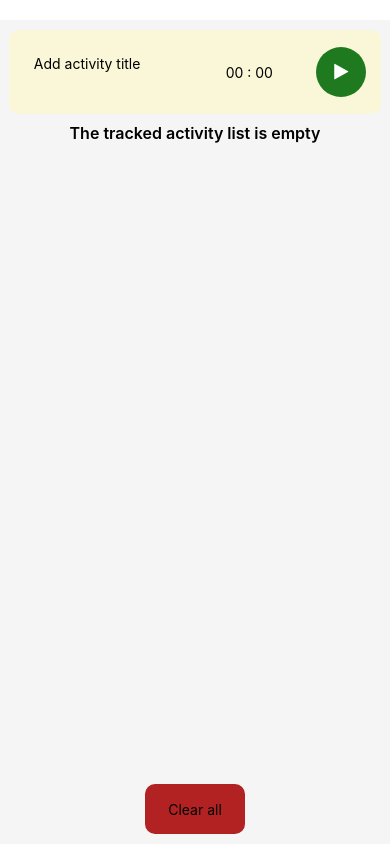
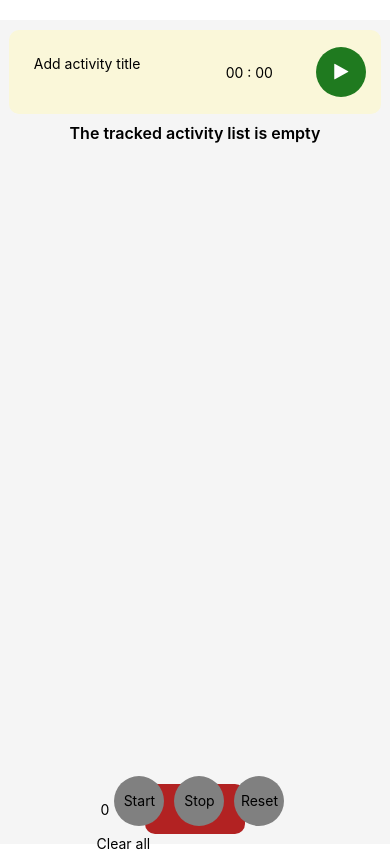
Before and after one commit to nata-kab/TimeTracker, a React Native app: screen / in a window 390 px wide. Built offline with nearby package versions, Linux system fonts and the light colour scheme.

Commit message:
feat: add simple timer

```diff
--- a/src/components/GeneralScreen/index.js
+++ b/src/components/GeneralScreen/index.js
@@ -6,6 +6,7 @@ import { resetTimeTrackerList } from "../../redux/reducers/timeTrackersListSlice
 import MainTask from "../MainTask";
 import ButtonHelper from "../Shared/ButtonHelper";
 import TrackersList from "../TrackersList";
+import Timer from "../MainTask/ActiveTimeTracker/Timer";
 
 const GeneralScreen = () => {
   const dispatch = useDispatch();
@@ -24,6 +25,7 @@ const GeneralScreen = () => {
           buttonWidth={100}
           onPress={handleDeleteAllTimeTrackerList}
         >
+          <Timer />
           Clear all
         </ButtonHelper>
       </View>
--- /dev/null
+++ b/src/components/MainTask/ActiveTimeTracker/Timer/index.js
@@ -0,0 +1,60 @@
+import React, { useEffect, useState } from "react";
+import { View, Text, StyleSheet } from "react-native";
+import { number, string, oneOfType } from "prop-types";
+import ButtonHelper from "../../../Shared/ButtonHelper";
+
+const Timer = () => {
+  const [time, setTime] = useState(0);
+  const [isTimerOn, setIsTimerOn] = useState(false);
+
+  const timer = () => {
+    setTimeout(() => {
+      console.log(time);
+      let counter = time;
+      ++counter;
+      setTime(time + 1);
+    }, 1000);
+  };
+
+  useEffect(() => {
+    isTimerOn && timer();
+  }, [time, isTimerOn]);
+
+  return (
+    <View style={styles.container}>
+      <Text> {time} </Text>
+      <ButtonHelper
+        buttonWidth={50}
+        buttonColor={"gray"}
+        onPress={() => setIsTimerOn(true)}
+      >
+        Start
+      </ButtonHelper>
+      <ButtonHelper
+        buttonWidth={50}
+        buttonColor={"gray"}
+        onPress={() => setIsTimerOn(false)}
+      >
+        Stop
+      </ButtonHelper>
+      <ButtonHelper
+        buttonWidth={50}
+        buttonColor={"gray"}
+        onPress={() => setTime(0)}
+      >
+        Reset
+      </ButtonHelper>
+    </View>
+  );
+};
+
+const styles = StyleSheet.create({
+  container: {
+    flex: 1,
+    flexDirection: "row",
+    alignItems: "center",
+    margin: 4,
+  },
+});
+
+export default Timer;
--- a/src/redux/reducers/timeTrackersListSlice.js
+++ b/src/redux/reducers/timeTrackersListSlice.js
@@ -51,7 +51,6 @@ export const timeTrackersListSlice = createSlice({
     },
     saveActiveTrackerStartTime: (state, action) => {
       state.activeTrackerStartTime = new Date().getTime();
-      console.log(state.activeTrackerStartTime, "START");
     },
   },
 });
```
